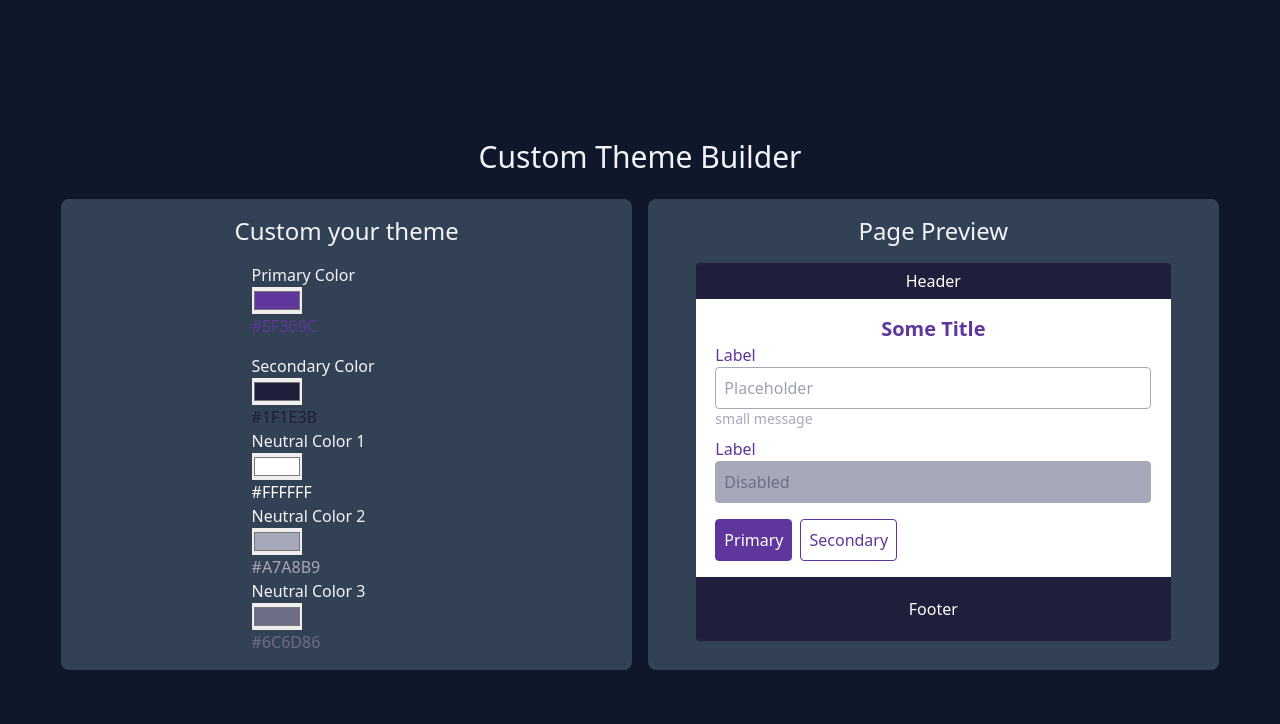
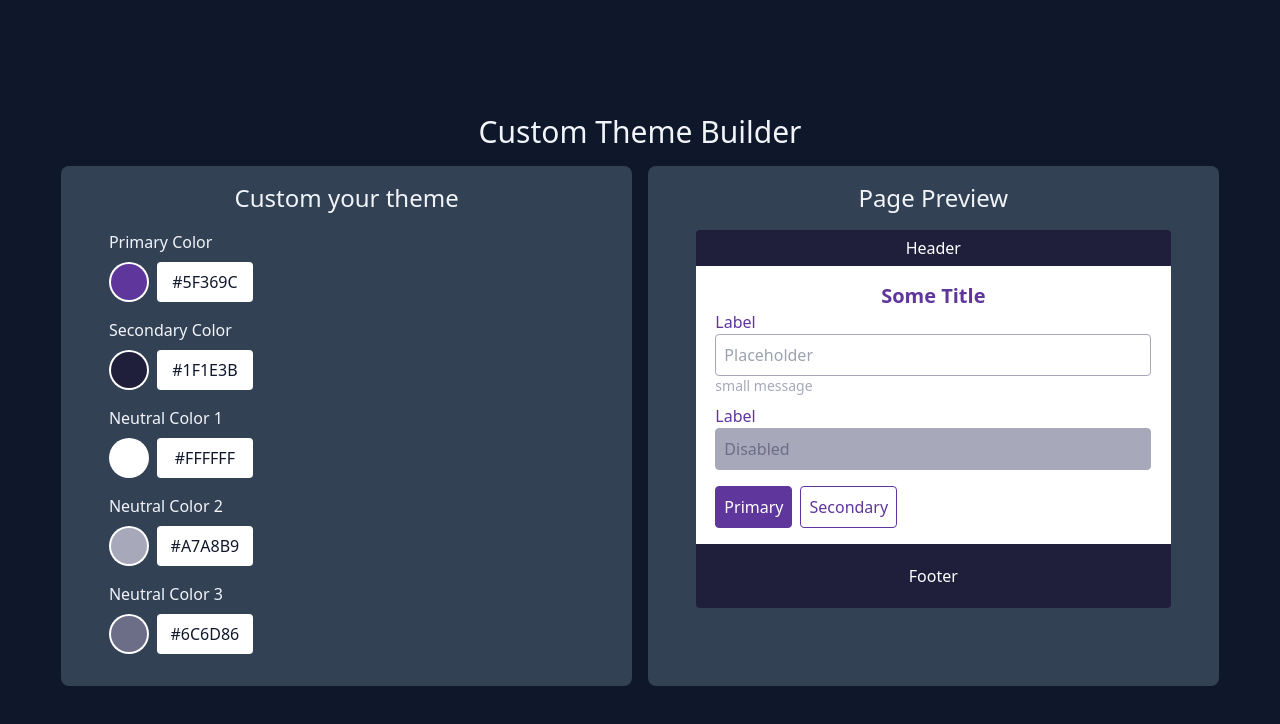
Before and after one commit to JorgeAVargasC/custom-theme-builder, a React (Vite) app: page / in a window 1280 px wide. Shown: the top 724 px of the page. Built offline with nearby package versions, Linux system fonts and the light colour scheme.

Commit message:
update custom section and only one handle fucntion

```diff
--- a/src/App.jsx
+++ b/src/App.jsx
@@ -2,18 +2,31 @@ import { useState, useRef, useEffect} from 'react'
 
 function App() {
 
-  const [primaryColor, setPrimaryColor] = useState('#5F369C')
-  const [secondaryColor, setSecondaryColor] = useState('#1F1E3B')
-  const [neutralColor1, setNeutralColor1] = useState('#FFFFFF')
-  const [neutralColor2, setNeutralColor2] = useState('#A7A8B9')
-  const [neutralColor3, setNeutralColor3] = useState('#6C6D86')
+  const [customTheme, setCustomTheme] = useState({
+    primaryColor: '#5F369C',
+    secondaryColor: '#1F1E3B',
+    neutralColor1: '#FFFFFF',
+    neutralColor2: '#A7A8B9',
+    neutralColor3: '#6C6D86'
+  })
 
+  const { primaryColor, secondaryColor, neutralColor1, neutralColor2, neutralColor3 } = customTheme
 
+  // Input Color Refs
   const primaryColorRef = useRef()
   const secondaryColorRef = useRef()
   const neutralColor1Ref = useRef()
   const neutralColor2Ref = useRef()
   const neutralColor3Ref = useRef()
+
+  // Input Text Color Refs
+  const primaryColorTextRef = useRef()
+  const secondaryColorTextRef = useRef()
+  const neutralColor1TextRef = useRef()
+  const neutralColor2TextRef = useRef()
+  const neutralColor3TextRef = useRef()
+
+  // Input Color Change Handlers
 
   useEffect(() => {
     document.documentElement.style.setProperty('--primary', primaryColor);
@@ -21,66 +34,69 @@ function App() {
     document.documentElement.style.setProperty('--neutral-1', neutralColor1);
     document.documentElement.style.setProperty('--neutral-2', neutralColor2);
     document.documentElement.style.setProperty('--neutral-3', neutralColor3);
-  }, [primaryColor, secondaryColor, neutralColor1, neutralColor2, neutralColor3])
+  }, [customTheme])
 
-  const handlePrimaryColorChange = () => {
-    setPrimaryColor(primaryColorRef.current.value)
-    document.documentElement.style.setProperty('--primary',primaryColor);
-  }
+  const handleThemeChange = (e) => {
+    const { name, value } = e.current
 
-  const handleSecondaryColorChange = () => {
-    setSecondaryColor(secondaryColorRef.current.value)
-    document.documentElement.style.setProperty('--secondary',secondaryColor);
-  }
-
-  const handleNeutralColor1Change = () => {
-    setNeutralColor1(neutralColor1Ref.current.value)
-    document.documentElement.style.setProperty('--neutral-1',neutralColor1);
-  }
-
-  const handleNeutralColor2Change = () => {
-    setNeutralColor2(neutralColor2Ref.current.value)
-    document.documentElement.style.setProperty('--neutral-2',neutralColor2);
-  }
-
-  const handleNeutralColor3Change = () => {
-    setNeutralColor3(neutralColor3Ref.current.value)
-    document.documentElement.style.setProperty('--neutral-3',neutralColor3);
+    setCustomTheme({
+      ...customTheme,
+      [name]: value,
+    })
   }
 
   return (
     <div className="App bg-slate-900 min-h-screen text-slate-100 flex flex-col justify-center items-center">
-      <h1 className='text-3xl my-4'>Custom Theme Builder</h1>
+      <h1 className='text-3xl my-2'>Custom Theme Builder</h1>
       <div className="w-11/12 flex flex-col md:flex-row">
         <div className='p-2 md:w-1/2'>
           <div className="py-4 w-full h-full flex flex-col items-center bg-slate-700 rounded-lg">
             <h2 className='text-2xl mb-4'>Custom your theme</h2>
             {/* Custom Color Section */}
-            <div className='flex flex-col mb-4 w-2/3 md:w-1/3'>
-              <label>Primary Color</label>
-              <input value={primaryColor} onChange={() => handlePrimaryColorChange()} ref={primaryColorRef} className="" type="color" />
-              <p className='text-primary'>{primaryColor}</p>
+            <div className='flex flex-col w-5/6'>
+              {/* Primary Color */}
+              <div className='flex flex-col mb-4'>
+                <label className='mb-2'>Primary Color</label>
+                <div className='flex flex-row'>
+                  <input type="color" name='primaryColor' value={primaryColor} ref={primaryColorRef} onChange={() => handleThemeChange(primaryColorRef)} className='w-10 h-10 mr-2' />
+                  <input type="text" maxLength={7} name='primaryColor' value={primaryColor} ref={primaryColorTextRef} onChange={() => handleThemeChange(primaryColorTextRef)} className='w-24 text-center text-slate-900 p-2 rounded outline-none' />
+                </div>
+              </div>
+              {/* Secondary Color */}
+              <div className='flex flex-col mb-4'>
+                <label className='mb-2'>Secondary Color</label>
+                <div className='flex flex-row'>
+                  <input type="color" name='secondaryColor' value={secondaryColor} ref={secondaryColorRef} onChange={() => handleThemeChange(secondaryColorRef)} className='w-10 h-10 mr-2' />
+                  <input type="text" maxLength={7} name='secondaryColor' value={secondaryColor} ref={secondaryColorTextRef} onChange={() => handleThemeChange(secondaryColorTextRef)} className='w-24 text-center text-slate-900 p-2 rounded outline-none' />
+                </div>
+              </div>
+              {/* Neutral Color 1 */}
+              <div className='flex flex-col mb-4'>
+                <label className='mb-2'>Neutral Color 1</label>
+                <div className='flex flex-row'>
+                  <input type="color" name='neutralColor1' value={neutralColor1} ref={neutralColor1Ref} onChange={() => handleThemeChange(neutralColor1Ref)} className='w-10 h-10 mr-2' />
+                  <input type="text" maxLength={7} name='neutralColor1' value={neutralColor1} ref={neutralColor1TextRef} onChange={() => handleThemeChange(neutralColor1TextRef)} className='w-24 text-center text-slate-900 p-2 rounded outline-none' />
+                </div>
+              </div>
+              {/* Neutral Color 2 */}
+              <div className='flex flex-col mb-4'>
+                <label className='mb-2'>Neutral Color 2</label>
+                <div className='flex flex-row'>
+                  <input type="color" name='neutralColor2' value={neutralColor2} ref={neutralColor2Ref} onChange={() => handleThemeChange(neutralColor2Ref)} className='w-10 h-10 mr-2' />
+                  <input type="text" maxLength={7} name='neutralColor2' value={neutralColor2} ref={neutralColor2TextRef} onChange={() => handleThemeChange(neutralColor2TextRef)} className='w-24 text-center text-slate-900 p-2 rounded outline-none' />
+                </div>
+              </div>
+              {/* Neutral Color 3 */}
+              <div className='flex flex-col mb-4'>
+                <label className='mb-2'>Neutral Color 3</label>
+                <div className='flex flex-row'>
+                  <input type="color" name='neutralColor3' value={neutralColor3} ref={neutralColor3Ref} onChange={() => handleThemeChange(neutralColor3Ref)} className='w-10 h-10 mr-2' />
+                  <input type="text" maxLength={7} name='neutralColor3' value={neutralColor3} ref={neutralColor3TextRef} onChange={() => handleThemeChange(neutralColor3TextRef)} className='w-24 text-center text-slate-900 p-2 rounded outline-none' />
+                </div>
+              </div>
             </div>
-            <div className='flex flex-col w-2/3 md:w-1/3'>
-              <label>Secondary Color</label>
-              <input value={secondaryColor} onChange={() => handleSecondaryColorChange()} ref={secondaryColorRef} className="" type="color" />
-              <p className='text-secondary'>{secondaryColor}</p>
-            </div>
-            <div className='flex flex-col w-2/3 md:w-1/3'>
-              <label>Neutral Color 1</label>
-              <input value={neutralColor1} onChange={() => handleNeutralColor1Change()} ref={neutralColor1Ref} className="" type="color" />
-              <p className='text-neutral-1'>{neutralColor1}</p>
-            </div>
-            <div className='flex flex-col w-2/3 md:w-1/3'>
-              <label>Neutral Color 2</label>
-              <input value={neutralColor2} onChange={() => handleNeutralColor2Change()} ref={neutralColor2Ref} className="" type="color" />
-              <p className='text-neutral-2'>{neutralColor2}</p>
-            </div>
-            <div className='flex flex-col w-2/3 md:w-1/3'>
-              <label>Neutral Color 3</label>
-              <input value={neutralColor3} onChange={() => handleNeutralColor3Change()} ref={neutralColor3Ref} className="" type="color" />
-              <p className='text-neutral-3'>{neutralColor3}</p>
-            </div>
+
+
           </div>
         </div>
 
@@ -99,7 +115,7 @@ function App() {
                 <h2 className='font-bold text-primary text-xl'>Some Title</h2>
                 <div className='w-full flex flex-col mb-2'>
                   <label className='text-primary'>Label</label>
-                  <input className="bg-neutral-1 border border-neutral-2 rounded p-2 text-secondary outline-none focus:duration-300 duration-300 focus:outline-none focus:border-primary" placeholder='Placeholder' type="text" />
+                  <input className="bg-neutral-1 border border-neutral-2 rounded p-2 text-secondary outline-none focus:duration-200 duration-200 focus:outline-none focus:border-primary" placeholder='Placeholder' type="text" />
                   <small className='text-neutral-2 text-sm'>small message</small>
                 </div>
                 <div className='w-full flex flex-col mb-4'>
@@ -107,8 +123,8 @@ function App() {
                   <input className="bg-neutral-2 border border-neutral-2 rounded p-2 text-neutral-3 focus:border-primary outline-none" disabled value='Disabled' type="text" />
                 </div>
                 <div className='w-full flex flex-col md:flex-row md:justify-start'>
-                  <button className='bg-primary border border-primary text-neutral-1 rounded p-2 mb-2 md:mb-0 md:mr-2 hover:duration-300 duration-300 hover:bg-secondary hover:border-secondary'>Primary</button>
-                  <button className='rounded border border-primary text-primary p-2 hover:text-neutral-1 hover:bg-primary hover:duration-300 duration-300'>Secondary</button>
+                  <button className='bg-primary border border-primary text-neutral-1 rounded p-2 mb-2 md:mb-0 md:mr-2 hover:duration-200 duration-200 hover:bg-secondary hover:border-secondary'>Primary</button>
+                  <button className='rounded border border-primary text-primary p-2 hover:text-neutral-1 hover:bg-primary hover:duration-200 duration-200'>Secondary</button>
                 </div>
               </div>
 
--- a/src/index.css
+++ b/src/index.css
@@ -1,3 +1,18 @@
 @tailwind base;
 @tailwind components;
 @tailwind utilities;
+
+input[type="color"] {
+	-webkit-appearance: none;
+    background: white;
+    border-radius: 100%;
+    padding: 2px;
+	border: none;
+}
+input[type="color"]::-webkit-color-swatch-wrapper {
+	padding: 0;
+}
+input[type="color"]::-webkit-color-swatch {
+	border: none;;
+    border-radius: 100%;
+}
```
